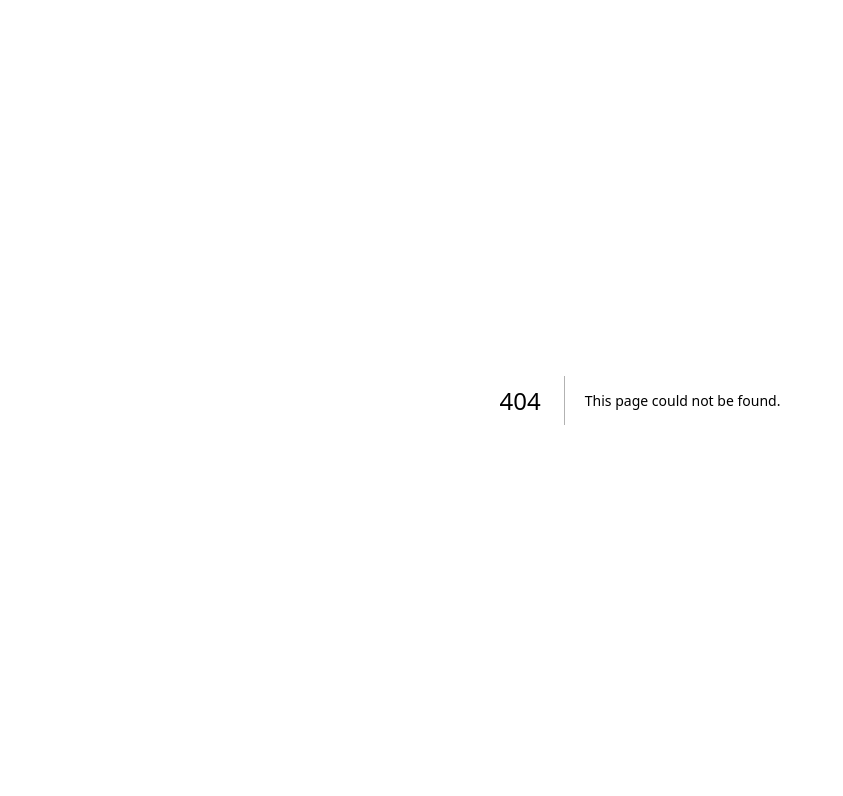
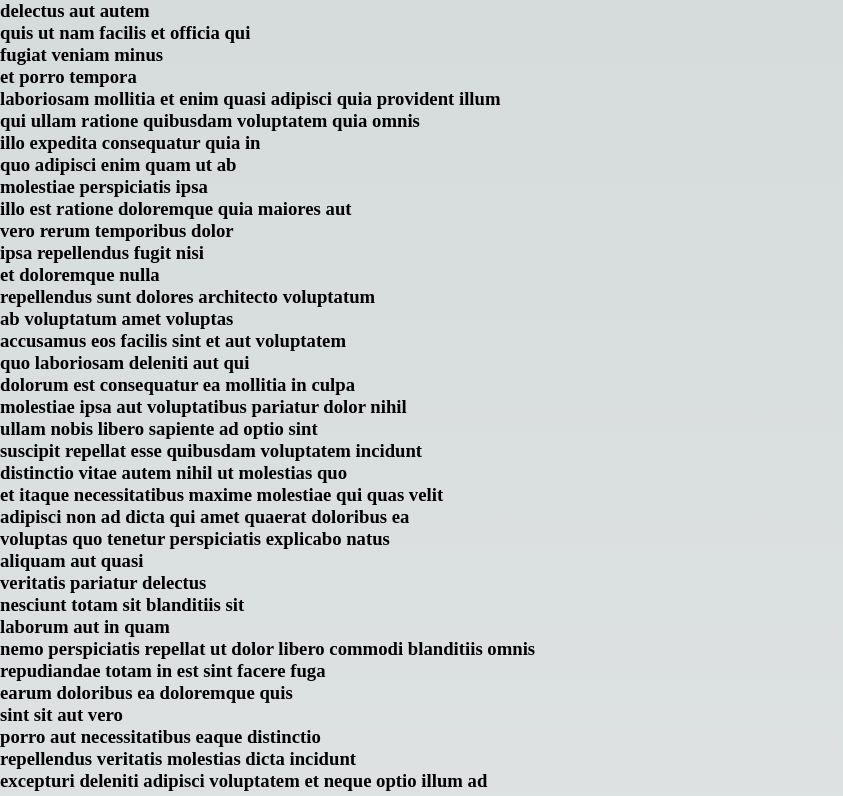
Before and after one commit to MarjanGood/preRendering, a Next.js app: page /todos in a window 1280 px wide. Before the commit this address had no page. Shown: the top 796 px of the page, without its empty margins (0-843 px from the left). Built offline with nearby package versions, Linux system fonts and the light colour scheme; data requests are answered from the project's data file.

Commit message:
session73:data fetching from client : useEffect

```diff
--- /dev/null
+++ b/src/pages/todos/index.js
@@ -0,0 +1,18 @@
+import React, { useEffect ,useState } from 'react'
+
+function Todos() {
+    const [todos,setTodos]= useState([]);
+
+    useEffect(()=>{
+        fetch("http://localhost:3001/todos")
+        .then(res=> res.json())
+        .then(data=> setTodos(data));
+    },[])
+
+    return ( <div>
+    {todos.length ? todos.map(t=><h3 key={t.id}>{t.title}</h3>)
+    :<h1>Loading...</h1>}
+    </div> );
+}
+
+export default Todos;
--- a/src/pages/users/index.js
+++ b/src/pages/users/index.js
@@ -15,7 +15,7 @@ export async function getStaticProps(){
    const res = await fetch(`http://localhost:3001/users`);
    const data = await res.json();
 
-   console.log("index page re validate");
+   console.log("index page revalidate");
 
     return {
 
```
